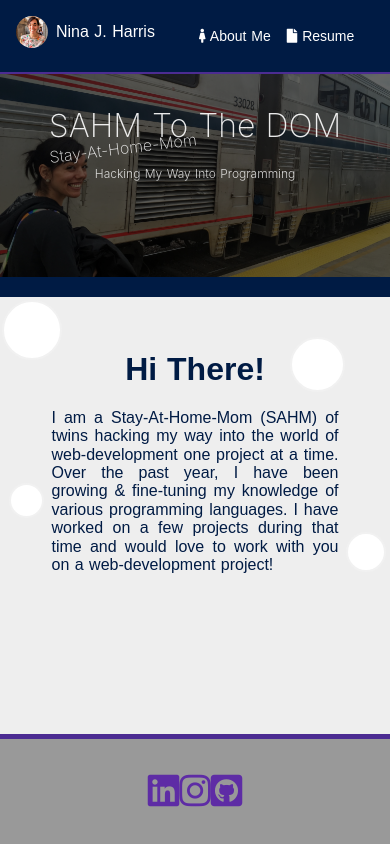
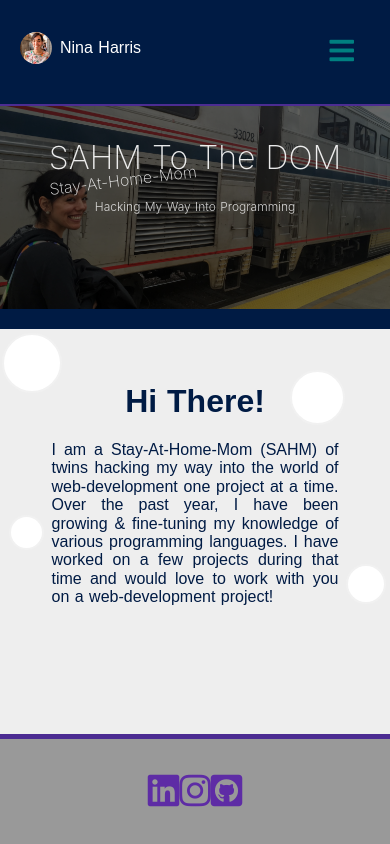
Before and after one commit to njosieb/sahmtothedom.com, a Nuxt app: page / in a window 390 px wide. Built offline with nearby package versions, Linux system fonts and the light colour scheme.

Commit message:
Adds mobile menu

```diff
--- a/components/PageHeader.vue
+++ b/components/PageHeader.vue
@@ -6,15 +6,31 @@
       title="Home"
     >
       <img src="~/assets/DSC_0397.NEF.jpg" class="dib w2 h2 br-100" alt="Site Name">
-      <span class="pl2">Nina J. Harris</span>
+      <span class="pl2">Nina Harris</span>
     </nuxt-link>
-    <div id="menuOptions" class="v-mid w-100 w-75-l tc tr-l">
+    <div id="not-small">
+      <a href="#"/>
       <nuxt-link class="link dim white f6 f5-l dib mr3 mr4-l" to="/" title="About Me">
         <i class="fas fa-female"/> About Me
       </nuxt-link>
       <nuxt-link class="link dim white f6 f5-l dib mr3 mr4-l" to="resume" title="Nina's Resume">
         <i class="fas fa-file"/> Resume
       </nuxt-link>
+    </div>
+    <div id="mobile-menu">
+      <div class="dropdown">
+        <button class="dropbtn bg-navy">
+          <i class="fas fa-bars"/>
+        </button>
+        <div class="dropdown-content">
+          <nuxt-link to="/" title="About Me">
+            <i class="fas fa-female"/> About Me
+          </nuxt-link>
+          <nuxt-link class="link dim white f6 f5-l dib mr3 mr4-l" to="resume" title="Nina's Resume">
+            <i class="fas fa-file"/> Resume
+          </nuxt-link>
+        </div>
+      </div>
     </div>
   </nav>
 </template>
@@ -25,11 +41,72 @@ img {
 }
 nav {
   border-bottom: #4c2c92 solid 2px;
+  float: right;
+  padding: 20px;
+  display: flex;
+  justify-content: space-between;
 }
-#menuOptions {
-  display: unset;
+#not-small {
+  display: none;
   @media (min-width: 600px) {
-    display: inline-block;
+    display: inline;
   }
 }
+#mobile-menu {
+  display: inline;
+  @media (min-width: 600px) {
+    display: none;
+  }
+}
+ul {
+  list-style: none;
+}
+/* Dropdown Button */
+.dropbtn {
+  color: teal;
+  padding: 16px;
+  font-size: 28px;
+  border: none;
+}
+
+/* The container <div> - needed to position the dropdown content */
+.dropdown {
+  position: relative;
+  display: inline-block;
+}
+
+/* Dropdown Content (Hidden by Default) */
+.dropdown-content {
+  display: none;
+  position: relative;
+  background-color: #f1f1f1;
+  min-width: 90px;
+  min-height: 30px;
+  box-shadow: 0px 8px 16px 0px rgba(0, 0, 0, 0.2);
+  z-index: 2;
+}
+
+/* Links inside the dropdown */
+.dropdown-content a {
+  color: teal;
+  padding: 12px 16px;
+  text-decoration: bold;
+  display: block;
+  z-index: 2;
+}
+
+/* Change color of dropdown links on hover */
+.dropdown-content a:hover {
+  background-color: #4c2c92;
+}
+
+/* Show the dropdown menu on hover */
+.dropdown:hover .dropdown-content {
+  display: block;
+}
+
+/* Change the background color of the dropdown button when the dropdown content is shown */
+.dropdown:hover .dropbtn {
+  background-color: white;
+}
 </style>
```
